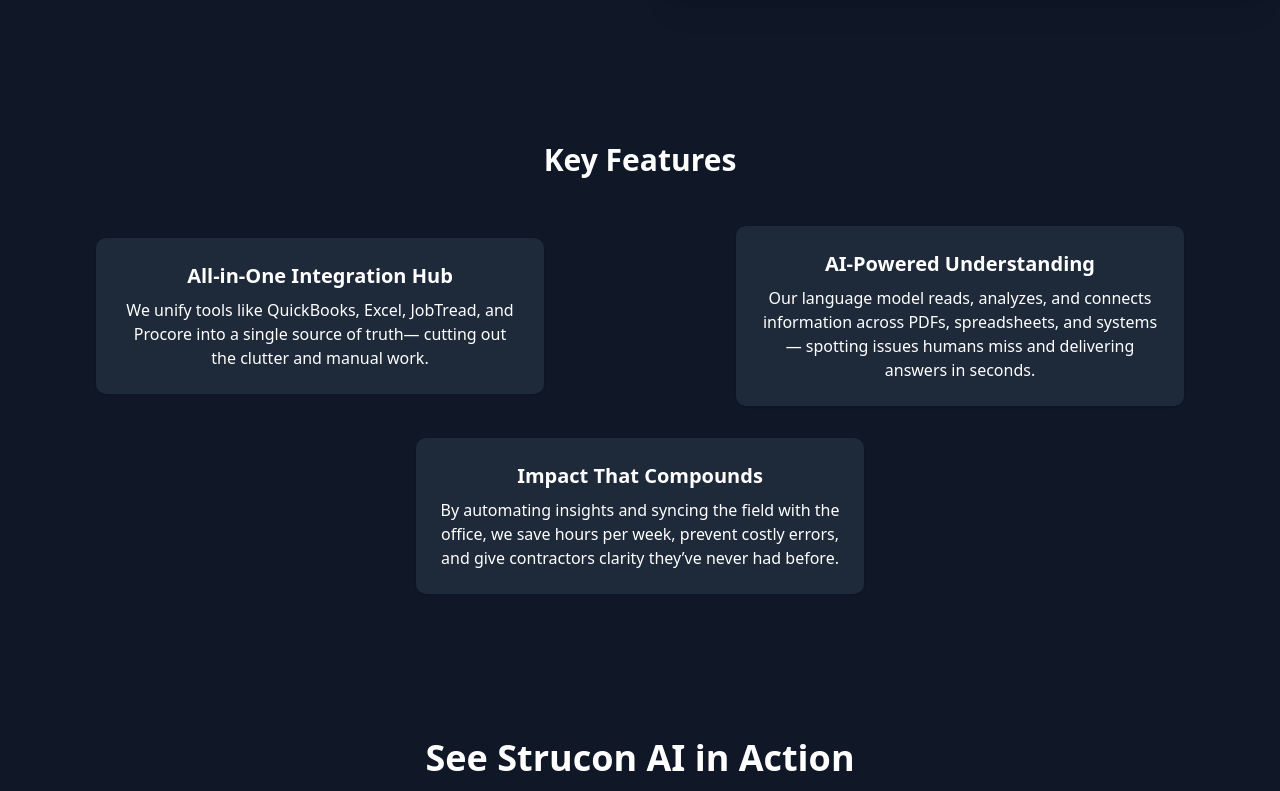
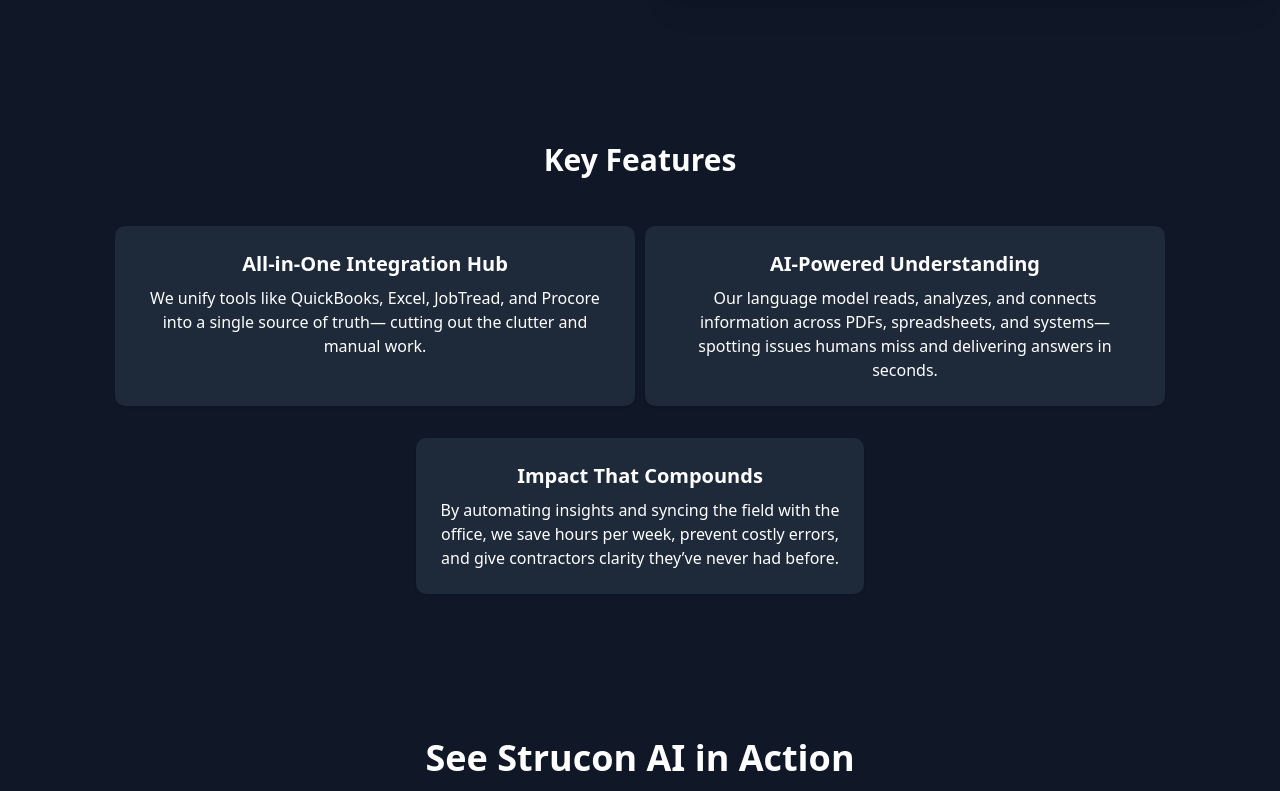
Before and after one commit to JKorwin/strucon-ai-demo, a Next.js app: page / in a window 1280 px wide. Shown: the part 578-1369 px from the top of the page. Built offline with nearby package versions, Linux system fonts and the light colour scheme; no server answers.

Commit message:
fixed distance between key features chat bubble

```diff
--- a/src/components/sections/Features.tsx
+++ b/src/components/sections/Features.tsx
@@ -10,9 +10,10 @@
           Key Features
         </h2>
 
-        <div className="grid grid-cols-1 md:grid-cols-2 gap-8 place-items-center">
-          {/* Top Row */}
-          <div className="w-full max-w-md p-6 bg-white dark:bg-gray-800 text-gray-900 dark:text-white rounded-lg shadow hover:shadow-lg transition-all text-center">
+        <div className="flex flex-col items-center space-y-8">
+          {/* Top Row - Flex with 10px gap */}
+          <div className="flex flex-col md:flex-row gap-[10px]">
+            <div className="w-full md:w-[520px] p-6 bg-white dark:bg-gray-800 text-gray-900 dark:text-white rounded-lg shadow hover:shadow-lg transition-all text-center">
               <h3 className="text-xl font-semibold mb-2">All-in-One Integration Hub</h3>
               <p>
                 We unify tools like QuickBooks, Excel, JobTread, and Procore into a single source of truth—
@@ -20,16 +21,17 @@
               </p>
             </div>
 
-          <div className="w-full max-w-md p-6 bg-white dark:bg-gray-800 text-gray-900 dark:text-white rounded-lg shadow hover:shadow-lg transition-all text-center">
+            <div className="w-full md:w-[520px] p-6 bg-white dark:bg-gray-800 text-gray-900 dark:text-white rounded-lg shadow hover:shadow-lg transition-all text-center">
               <h3 className="text-xl font-semibold mb-2">AI-Powered Understanding</h3>
               <p>
                 Our language model reads, analyzes, and connects information across PDFs, spreadsheets, and systems—
                 spotting issues humans miss and delivering answers in seconds.
               </p>
             </div>
+          </div>
 
           {/* Bottom Row - Centered */}
-          <div className="w-full max-w-md p-6 bg-white dark:bg-gray-800 text-gray-900 dark:text-white rounded-lg shadow hover:shadow-lg transition-all md:col-span-2 md:mx-auto text-center">
+          <div className="w-full max-w-md p-6 bg-white dark:bg-gray-800 text-gray-900 dark:text-white rounded-lg shadow hover:shadow-lg transition-all text-center">
             <h3 className="text-xl font-semibold mb-2">Impact That Compounds</h3>
             <p>
               By automating insights and syncing the field with the office, we save hours per week,
```
Lines whose indentation alone changed are shown as unchanged.
